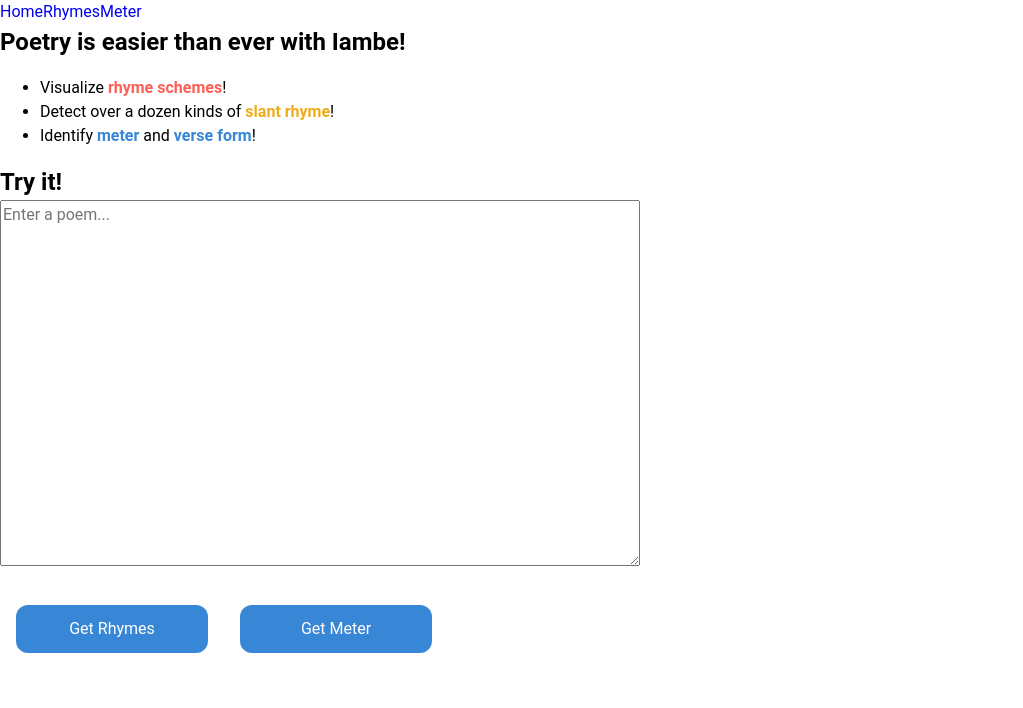
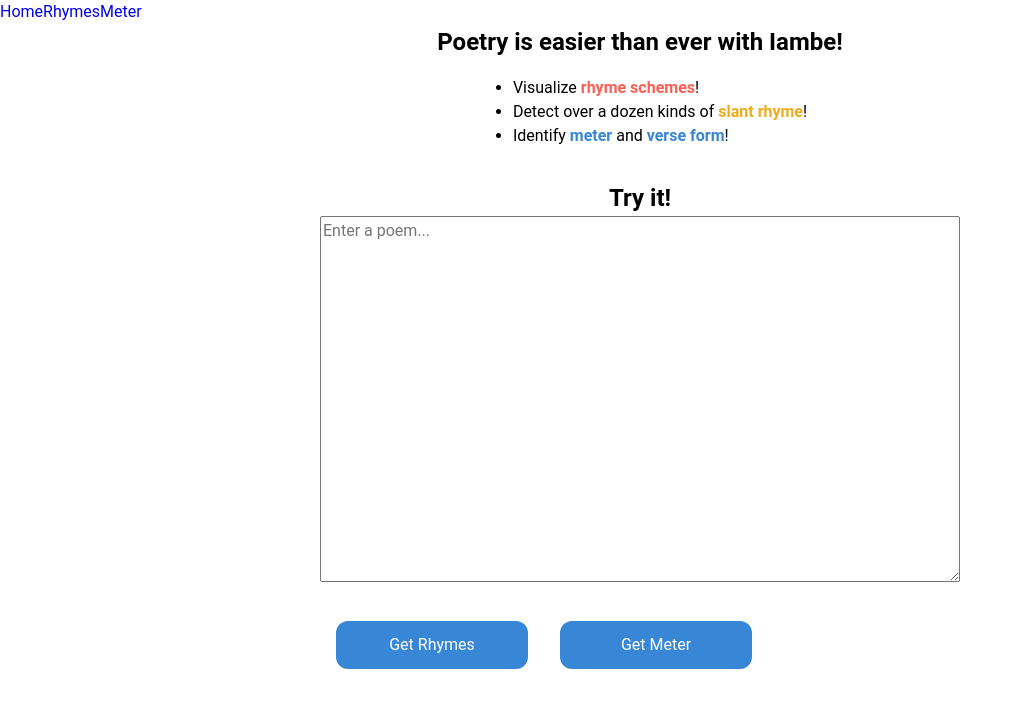
Before and after one commit to SamuelPerrin/tuffet, a React (Create React App) app in the folder iambe/: page / in a window 1280 px wide. Shown: the top 708 px of the page, without its empty margins (0-1023 px from the left). Built offline with nearby package versions, Linux system fonts and the light colour scheme.

Commit message:
updates styled components

```diff
--- a/iambe/src/components/styled/RhymedStanza.js
+++ b/iambe/src/components/styled/RhymedStanza.js
@@ -11,12 +11,13 @@ const StyledLine = styled.span`
 `
 const StyledSVG = styled.svg`
   display:inline;
-  width:20%;
+  max-width:10%;
 `
 const FlexRow = styled.div`
   display:flex;
   flex-flow:row nowrap;
-
+  width:100%;
+  justify-content:center;
 `
 
 const RhymedStanza = props => {
@@ -45,7 +46,7 @@ const RhymedStanza = props => {
 
   return (
     <FlexRow>
-      <div>
+      <div style={{marginLeft:'0.3rem'}}>
         {stanza.map(line => <StyledLine>{line}</StyledLine>)}
       </div>
       <StyledSVG>
--- a/iambe/src/components/styled/Section.js
+++ b/iambe/src/components/styled/Section.js
@@ -4,10 +4,12 @@ const Section = styled.section`
   display:flex;
   flex-flow: column nowrap;
   justify-content: space-evenly;
-  align-items: flex-start;
+  align-items: center;
   width: 100%;
+  margin-bottom: 1rem;
   h3 {
     font-size: 1.5rem;
+    text-align: left;
   }
   p {
     font-size: 1rem;
@@ -18,6 +20,11 @@ const Section = styled.section`
   a {
     font-size: .85rem;
   }
+  .paragraph p {
+    max-width: 30rem;
+    margin: 1rem 0.3rem;
+    text-align:justify;
+  }
 `
 
 export default Section
--- a/iambe/src/components/styled/Table.js
+++ b/iambe/src/components/styled/Table.js
@@ -4,8 +4,7 @@ import styled from 'styled-components';
 const TableWrapper = styled.div`
   table {
     table-layout: fixed;
-    width: 100%;
-    maxWidth: ${props => props.maxWidth}
+    max-width: ${props => props.maxWidth};
     border-collapse: collapse;
     border: 2px solid ${props => props.theme.blue};
   }
@@ -43,7 +42,11 @@ const TableWrapper = styled.div`
   }
 
   tbody tr:nth-child(even) {
-    background-color: ${props => props.theme.gray};
+    background-color: ${props => props.theme.white};
+  }
+
+  caption {
+    text-align: left;
   }
 `
 
```
